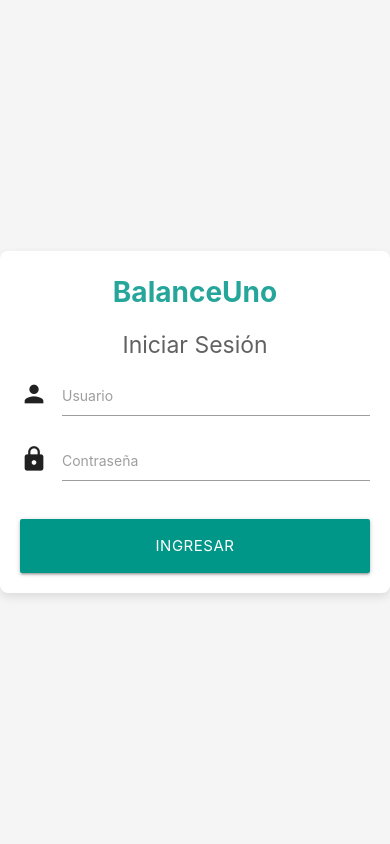
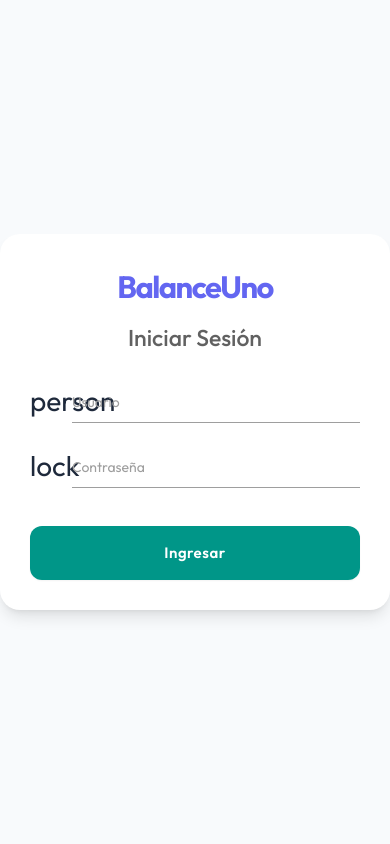
Before and after one commit to cristiangomez0887/BalanceUno, a PHP site: page /public/index.php?action=login in a window 390 px wide. Run offline with PHP 8.4, Linux system fonts and the light colour scheme.

Commit message:
Refactor: Centralización de estilos CSS y mejoras finales de seguridad/responsividad

```diff
--- a/public/css/custom.css
+++ b/public/css/custom.css
@@ -225,13 +225,110 @@ td {
 .reports-color-text { color: var(--info) !important; }
 .loans-color-text { color: var(--loans) !important; }
 
-/* --- Responsive --- */
+/* --- DataTables Responsive Custom Styles --- */
+table.dataTable.dtr-inline.collapsed > tbody > tr > td.dtr-control::before,
+table.dataTable.dtr-inline.collapsed > tbody > tr > th.dtr-control::before {
+    background-color: var(--secondary) !important;
+    border: none !important;
+    box-shadow: var(--shadow-sm) !important;
+    font-family: 'Material Icons';
+    content: '\e145' !important; /* add icon */
+    display: flex;
+    align-items: center;
+    justify-content: center;
+    font-size: 14px;
+    height: 20px;
+    width: 20px;
+    border-radius: 4px;
+}
+
+table.dataTable.dtr-inline.collapsed > tbody > tr.parent > td.dtr-control::before,
+table.dataTable.dtr-inline.collapsed > tbody > tr.parent > th.dtr-control::before {
+    background-color: var(--error) !important;
+    content: '\e15b' !important; /* remove icon */
+}
+
+/* Fix for horizontal scroll on small screens */
+.dashboard-box {
+    overflow-x: hidden;
+}
+
+.dataTables_wrapper {
+    width: 100%;
+    overflow-x: auto;
+    -webkit-overflow-scrolling: touch;
+}
+
 @media (max-width: 600px) {
     .nav-app { padding: 10px 15px !important; }
     .app-name { font-size: 1.3rem; }
     .logo-img { height: 35px; }
     .dashboard-box { padding: 15px; }
     .action-btn { width: 100%; margin: 5px 0; }
+
+    /* Make DataTables filters stack on mobile */
+    .dataTables_filter {
+        text-align: left !important;
+        margin-top: 10px;
+    }
+    .dataTables_filter input {
+        width: 100% !important;
+        margin-left: 0 !important;
+    }
+}
+
+/* --- Login Page --- */
+.login-body {
+    display: flex;
+    min-height: 100vh;
+    flex-direction: column;
+    background-color: var(--bg-app) !important;
+}
+
+.login-main {
+    flex: 1 0 auto;
+    display: flex;
+    align-items: center;
+    justify-content: center;
+}
+
+.login-box {
+    width: 100%;
+    max-width: 400px;
+    padding: 30px;
+    background: var(--white);
+    border-radius: 20px;
+    box-shadow: var(--shadow-lg);
+}
+
+.login-logo {
+    font-size: 2.2rem;
+    font-weight: 800;
+    color: var(--secondary);
+    margin-bottom: 10px;
+    letter-spacing: -0.05em;
+}
+
+/* --- Modal Fixes --- */
+.modal {
+    max-height: 90% !important;
+    overflow-y: auto !important;
+    border-radius: 20px !important;
+}
+
+@media only screen and (max-width: 600px) {
+    .modal {
+        width: 100% !important;
+        height: 100% !important;
+        top: 0 !important;
+        margin: 0 !important;
+        border-radius: 0 !important;
+        max-height: 100% !important;
+    }
+    .modal .modal-content {
+        overflow-y: auto !important;
+        padding: 20px !important;
+    }
 }
 
 footer {
--- a/views/balance.php
+++ b/views/balance.php
@@ -96,7 +96,7 @@ include __DIR__ . '/partials/navbar.php';
             <!-- Detalle completo -->
             <div style="margin-top: 50px;">
                 <h5 style="font-weight: 700; color: var(--primary); margin-bottom: 20px;">Detalle de Movimientos</h5>
-                <table id="balanceTable" class="highlight responsive-table" style="width:100%">
+                <table id="balanceTable" class="highlight display nowrap" style="width:100%">
                     <thead>
                         <tr>
                             <th>Fecha</th>
--- a/views/login.php
+++ b/views/login.php
@@ -4,43 +4,22 @@
     <meta charset="UTF-8">
     <meta name="viewport" content="width=device-width, initial-scale=1.0">
     <title>Login - BalanceUno</title>
+    <!-- Google Fonts -->
+    <link rel="preconnect" href="https://fonts.googleapis.com">
+    <link rel="preconnect" href="https://fonts.gstatic.com" crossorigin>
+    <link href="https://fonts.googleapis.com/css2?family=Outfit:wght@300;400;500;600;700&display=swap" rel="stylesheet">
+    <!-- Materialize CSS -->
     <link href="https://cdnjs.cloudflare.com/ajax/libs/materialize/1.0.0/css/materialize.min.css" rel="stylesheet">
+    <!-- Material Icons -->
     <link href="https://fonts.googleapis.com/icon?family=Material+Icons" rel="stylesheet">
-    <style>
-        body {
-            display: flex;
-            min-height: 100vh;
-            flex-direction: column;
-            background: #f5f5f5;
-        }
-        main {
-            flex: 1 0 auto;
-            display: flex;
-            align-items: center;
-            justify-content: center;
-        }
-        .login-box {
-            width: 100%;
-            max-width: 400px;
-            padding: 20px;
-            background: white;
-            border-radius: 8px;
-            box-shadow: 0 4px 10px rgba(0,0,0,0.1);
-        }
-        .brand-logo {
-            font-size: 2rem;
-            font-weight: bold;
-            color: #26a69a;
-            margin-bottom: 20px;
-        }
-    </style>
+    <link rel="stylesheet" href="../public/css/custom.css">
 </head>
-<body>
-    <main>
-        <div class="login-box z-depth-2">
+<body class="login-body">
+    <main class="login-main">
+        <div class="login-box">
             <div class="center-align">
-                <div class="brand-logo">BalanceUno</div>
-                <h5 class="grey-text text-darken-2">Iniciar Sesión</h5>
+                <div class="login-logo">BalanceUno</div>
+                <h5 class="grey-text text-darken-2" style="font-weight: 500; margin-bottom: 30px;">Iniciar Sesión</h5>
             </div>
 
             <?php if (isset($error)): ?>
--- a/views/reports.php
+++ b/views/reports.php
@@ -74,7 +74,7 @@ include __DIR__ . '/partials/navbar.php';
             <!-- Tabla de detalle -->
             <div style="margin-top: 50px;">
                 <h5 style="font-weight: 700; color: var(--primary); margin-bottom: 20px;">Desglose de Movimientos</h5>
-                <table id="reportsTable" class="highlight responsive-table" style="width:100%">
+                <table id="reportsTable" class="highlight display nowrap" style="width:100%">
                     <thead>
                         <tr>
                             <th>Fecha</th>
```
Also changed, not shown: public/js/init.js (+12 -0 lines), views/expenses.php (+1 -9 lines), views/incomes.php (+1 -9 lines), views/loans.php (+1 -9 lines).
